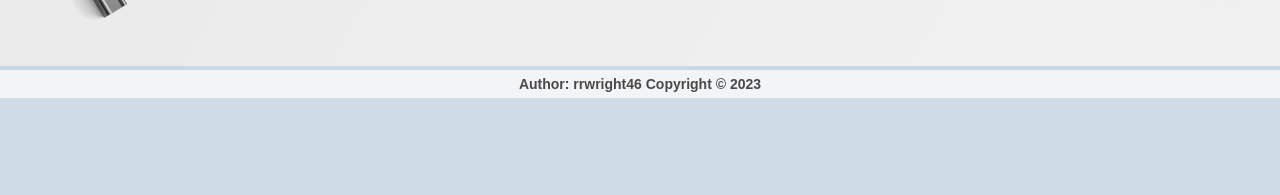
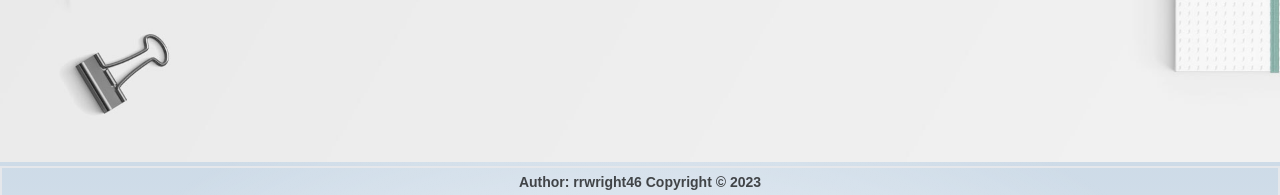
Before and after one commit to RyanWri/worksite, a SvelteKit app: page / in a window 1280 px wide. Shown: the part 734-929 px from the top of the page. Before the commit the page ends 832 px from the top, so only its background shows below. Built offline with nearby package versions, Linux system fonts and the light colour scheme.

Commit message:
fix after navigate button

```diff
--- a/src/routes/+layout.svelte
+++ b/src/routes/+layout.svelte
@@ -3,16 +3,15 @@
   import Footer from "./Footer.svelte";
   import "./styles.css";
   import "../app.css";
-  import Header2 from "./Header2.svelte";
 </script>
 
 <header>
-  <Header2 />
+  <Header />
 </header>
 <main class="h-screen w-screen">
   <slot />
 </main>
 
-<footer class="bg-gray-100 mt-1">
+<footer class="mt-1 border-2 shadow-md">
   <Footer />
 </footer>
```
